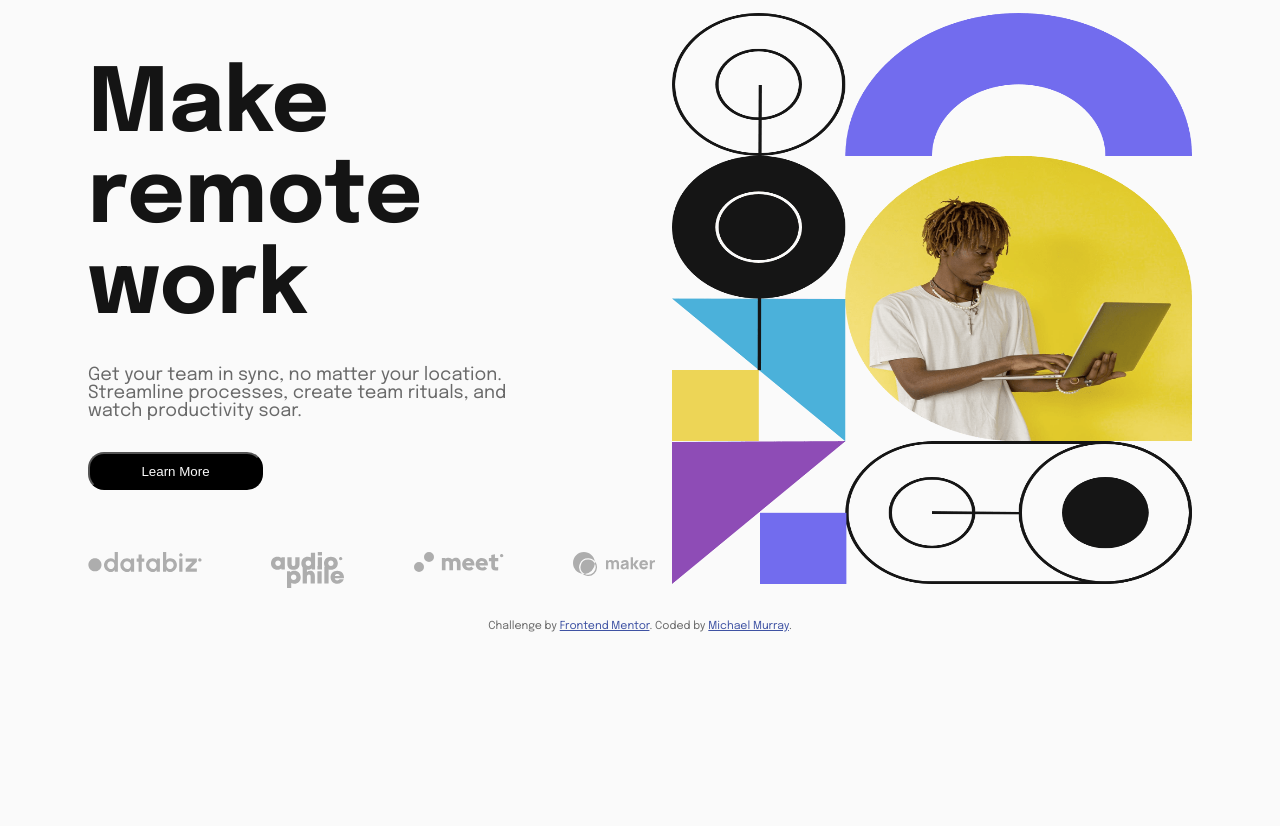
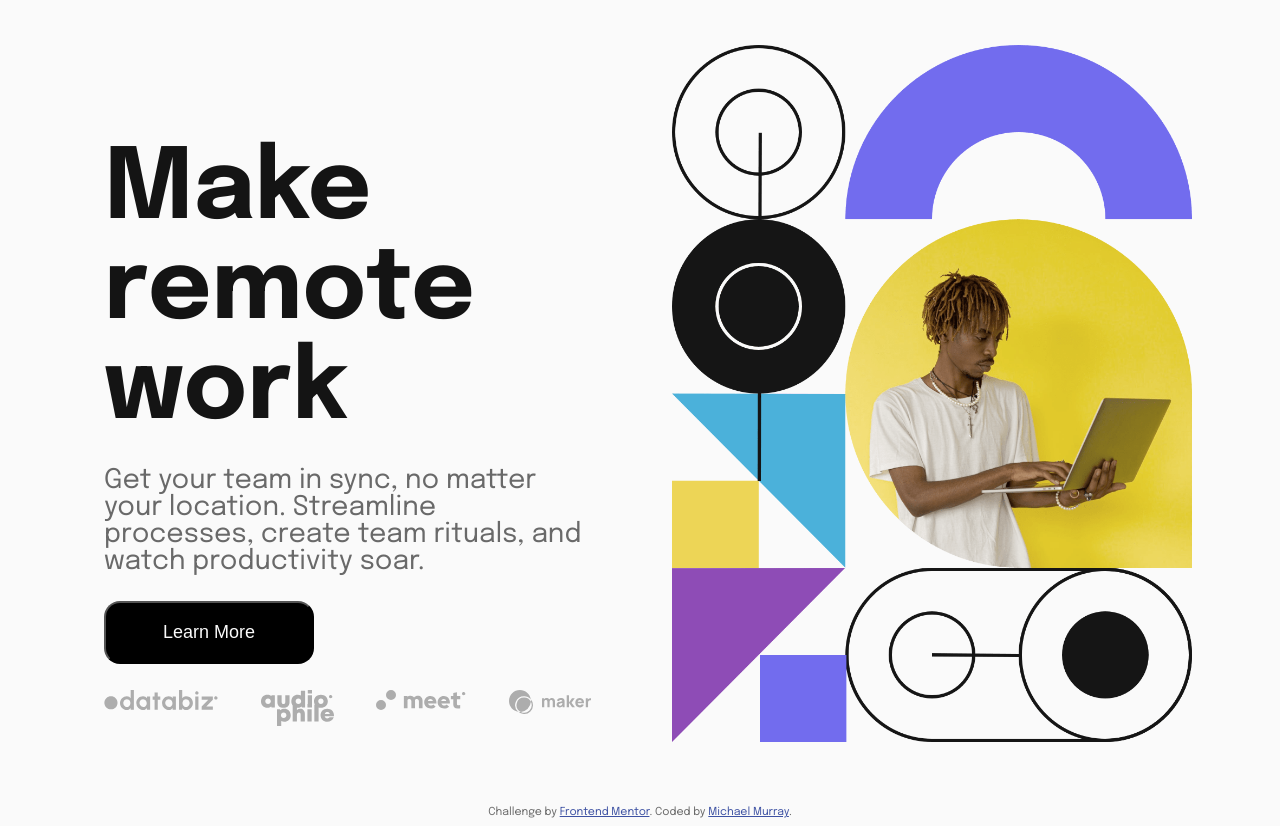
Before and after one commit to MURRAY122/intro-section-with-dropdown-navigation-main, a plain HTML site: page index.html in a window 1280 px wide. Shown: the part 93-919 px from the top of the page. Before the commit the page ends 800 px from the top, so only its background shows below. Drawn offline with Linux system fonts and the light colour scheme.

Commit message:
css layout changes

```diff
--- a/main.css
+++ b/main.css
@@ -49,12 +49,10 @@ nav a{
 
 nav a:hover {
     color: var(--almost-black);
-    font-weight: 700;
 }
 
 nav button:hover {
     color: var(--almost-black);
-    font-weight: 700;
 }
 
 nav>*.nav__actions {
@@ -175,10 +173,6 @@ nav>*.nav__actions {
 margin-right: .5rem;
 }
 
-.arrow_change{
-    transform: rotate(180deg);
-}
-
 .dropdown:hover .dropdown-content{
     display: block;
 }
@@ -191,19 +185,19 @@ margin-right: .5rem;
 }
 
 .dropdown:hover .icon path {
-    fill: var(--almost-black);
+    stroke-width: 2px;
 }
 
 /* -------- Main Body -------- */
 main{
     margin: 0rem 4rem;
-    padding: 1rem;
+    padding: 3rem 1rem;
 }
 
 .grid {
     display: grid;
     grid-template-columns: 1fr auto;
-    gap: 1rem;
+    gap: 4rem;
 }
 
 @media screen and (max-width: 719px) {
@@ -213,6 +207,7 @@ main{
     }
     .grid{
         grid-template-columns: 1fr;
+        gap: 2rem;
     }
 
     picture{
@@ -224,32 +219,32 @@ main{
 .intro{
     display: flex;
     flex-direction: column;
-    justify-content: space-around;
-    max-width: 580px;
-    gap: 2rem;
+    justify-content: space-between;
+    padding: 1rem;
 }
 
 
 .intro__title{
-    font-size: 5.5rem;
+    font-size: 6.1rem;
     font-weight: 700;
     color: var(--almost-black);
-    margin: 3rem 0 0 0;
+    margin: 5rem 0 0 0;
 }
 
 .intro__desc{
     margin: 0;
-    max-width: 425px;
+    font-size: 27px;
 }
 
 .intro__btn{
-    width: 175px;
-    padding: .6rem;
+    width: 210px;
+    padding: 1.2rem;
     background-color: black;
     border-radius: 1rem;
     color: var(--almost-white);
     font-weight: 500;
     cursor: pointer;
+    font-size: var(--font-md);
 }
 
 
@@ -267,7 +262,6 @@ main{
 .clients{
     display: inline-flex;
     justify-content: space-between;
-    margin-top: auto;
 }
 
 /*  Section - Image  */
@@ -276,8 +270,7 @@ main{
 }
 
 img{
-    min-width: 520px;
-    max-height: 571px;
+    max-width: 520px;
 }
 
 @media screen and (max-width: 719px) {
@@ -298,6 +291,11 @@ img{
         padding: 1rem;
     }
 
+    img{
+        min-width: 375px;
+        max-width: 100%;
+    }
+
 }
 
 /* -------- Footer -------- */
```
